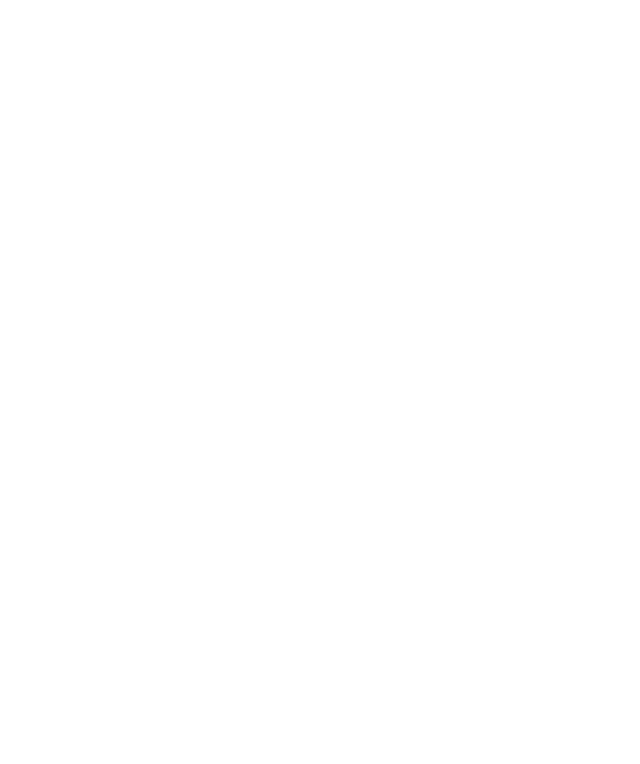
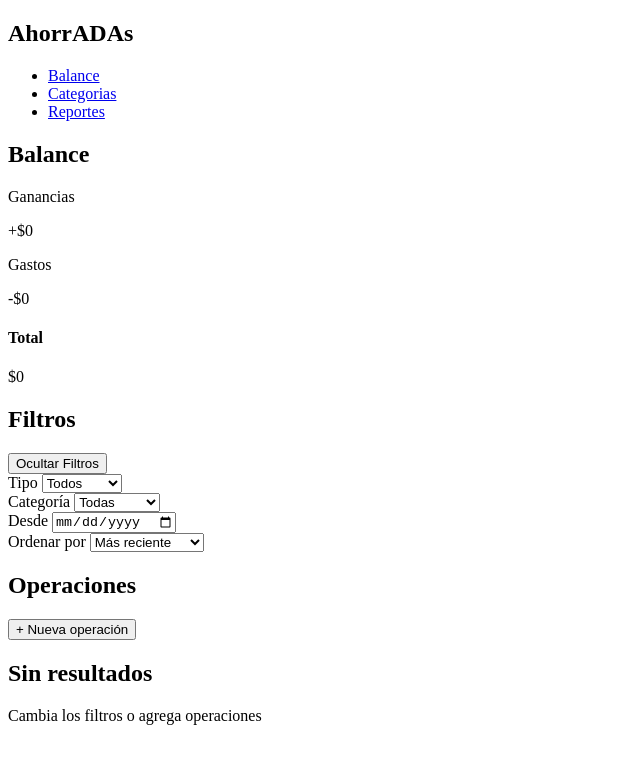
Before and after one commit to veritocapito/ahorradas, a plain HTML site: page index.html in a window 1280 px wide. Shown: the whole page, without its empty margins (0-640 px from the left). Drawn offline with Linux system fonts and the light colour scheme.

Commit message:
add home page html

```diff
--- a/index.html
+++ b/index.html
@@ -1,11 +1,96 @@
 <!DOCTYPE html>
-<html lang="en">
+<html lang="es">
+
     <head>
         <meta charset="UTF-8">
         <meta name="viewport" content="width=device-width, initial-scale=1.0">
-    <title>Document</title>
+        <title>AhorrADAs</title>
     </head>
+
     <body>
+        <header>
+            <nav>
+                <h1>AhorrADAs</h1>
+                <ul>
+                    <li><a href="#">Balance</a></li>
+                    <li><a href="#">Categorias</a></li>
+                    <li><a href="#">Reportes</a></li>
+                </ul>
+            </nav>
+        </header>
+        <aside>
+            <article>
+                <h2>Balance</h2>
+                <div>
+                    <p>Ganancias</p>
+                    <p>+$0</p>
+                </div>
+                <div>
+                    <p>Gastos</p>
+                    <p>-$0</p>
+                </div>
+                <div>
+                    <h4>Total</h4>
+                    <p>$0</p>
+                </div>
+            </article>
+            <article>
+                <div>
+                    <h2>Filtros</h2>
+                    <button>Ocultar Filtros</button>
+                </div>
+                <div>
+                    <div>
+                        <label for="tipo">Tipo</label>
+                        <select name="tipo" id="tipo">
+                            <option value="Todos">Todos</option>
+                            <option value="Gasto">Gasto</option>
+                            <option value="Ganancia">Ganancia</option>
+                        </select>
+                    </div>
+                    <div>
+                        <label for="categoria">Categoría</label>
+                        <select name="categoria" id="categoria">
+                            <option value="Todas">Todas</option>
+                            <option value="Comida">Comida</option>
+                            <option value="Servicios">Servicios</option>
+                            <option value="Salidas">Salidas</option>
+                            <option value="Educación">Educación</option>
+                            <option value="Transporte">Transporte</option>
+                            <option value="Trabajo">Trabajo</option>
+                        </select>
+                    </div>
+                    <div>
+                        <label for="desde">Desde</label>
+                        <input type="date" name="desde" id="desde">
+                    </div>
+                    <div>
+                        <label for="orden">Ordenar por</label>
+                        <select name="orden" id="orden">
+                            <option value="Más reciente">Más reciente</option>
+                            <option value="Menos reciente">Menos reciente</option>
+                            <option value="Mayor monto">Mayor monto</option>
+                            <option value="Menor monto">Menor monto</option>
+                            <option value="A/Z">A/Z</option>
+                            <option value="Z/A">Z/A</option>
+                        </select>
+                    </div>
+                </div>
+            </article>
+        </aside>
+        <main>
+            <section>
+                <div>
+                    <h2>Operaciones</h2>
+                    <button>+ Nueva operación</button>
+                </div>
+                <div>
+                    <h2>Sin resultados</h2>
+                    <p>Cambia los filtros o agrega operaciones</p>
+                </div>
+            </section>
+        </main>
 
     </body>
+
 </html>
```
Lines whose indentation alone changed are shown as unchanged.
